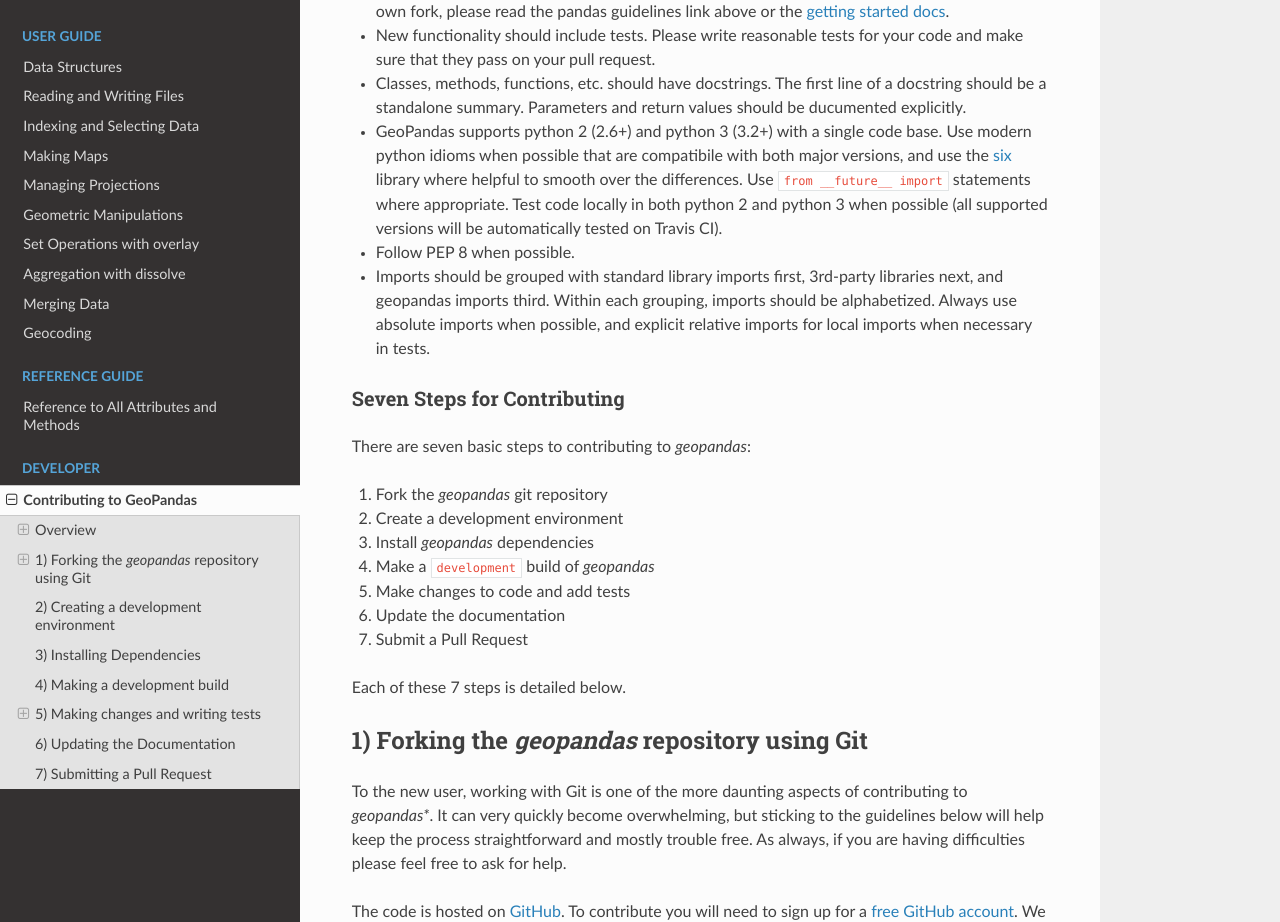
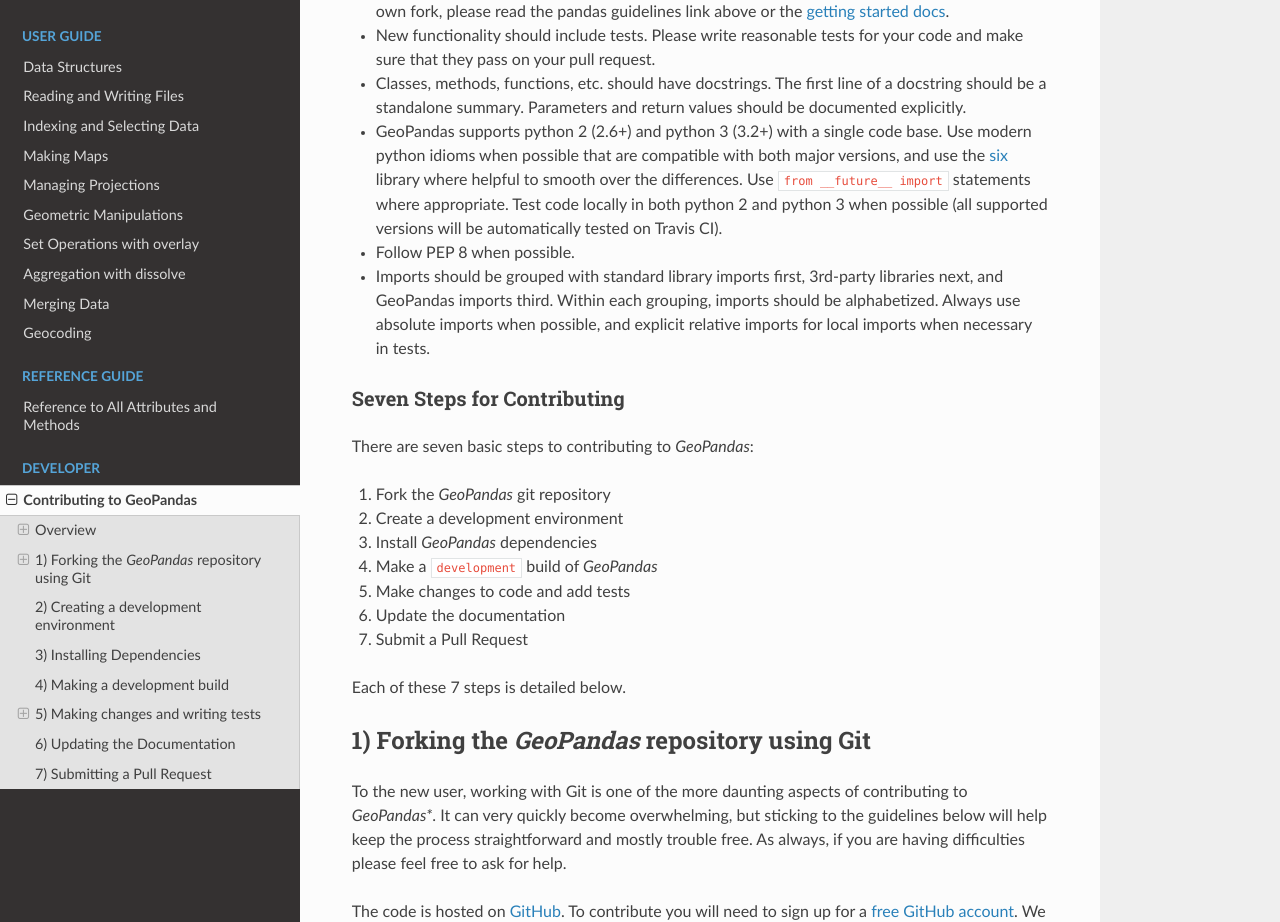
Before and after one commit to geopandas/geopandas, a Sphinx documentation site: the page built from doc/source/contributing.rst, in a window 1280 px wide and 1400 px high, scrolled down 392 px. Shown: the part 184-1106 px from the top of the window. Built offline with Sphinx 7.4.7 and the Read the Docs theme 2.0.0, drawn with Linux system fonts in a browser that asks for light colours; pages that are not in the unit, such as notebooks, are missing from menus; some of the changed text lies outside the part shown.

Commit message:
a few updates to contributing

```diff
--- a/doc/source/contributing.rst
+++ b/doc/source/contributing.rst
@@ -32,11 +32,11 @@
 
 - Classes, methods, functions, etc. should have docstrings.  The first
   line of a docstring should be a standalone summary.  Parameters and
-  return values should be ducumented explicitly.
+  return values should be documented explicitly.
 
 - GeoPandas supports python 2 (2.6+) and python 3 (3.2+) with a single
   code base.  Use modern python idioms when possible that are
-  compatibile with both major versions, and use the
+  compatible with both major versions, and use the
   `six <https://pythonhosted.org/six>`_ library where helpful to smooth
   over the differences.  Use ``from __future__ import`` statements where
   appropriate.  Test code locally in both python 2 and python 3 when
@@ -46,7 +46,7 @@
 - Follow PEP 8 when possible.
 
 - Imports should be grouped with standard library imports first,
-  3rd-party libraries next, and geopandas imports third.  Within each
+  3rd-party libraries next, and GeoPandas imports third.  Within each
   grouping, imports should be alphabetized.  Always use absolute
   imports when possible, and explicit relative imports for local
   imports when necessary in tests.
@@ -55,12 +55,12 @@
 Seven Steps for Contributing
 ~~~~~~~~~~~~~~~~~~~~~~~~~~~~
 
-There are seven basic steps to contributing to *geopandas*:
+There are seven basic steps to contributing to *GeoPandas*:
 
-1) Fork the *geopandas* git repository
+1) Fork the *GeoPandas* git repository
 2) Create a development environment
-3) Install *geopandas* dependencies
-4) Make a ``development`` build of *geopandas*
+3) Install *GeoPandas* dependencies
+4) Make a ``development`` build of *GeoPandas*
 5) Make changes to code and add tests
 6) Update the documentation
 7) Submit a Pull Request
@@ -68,10 +68,10 @@
 Each of these 7 steps is detailed below.
 
 
-1) Forking the *geopandas* repository using Git
+1) Forking the *GeoPandas* repository using Git
 ------------------------------------------------
 
-To the new user, working with Git is one of the more daunting aspects of contributing to *geopandas**.
+To the new user, working with Git is one of the more daunting aspects of contributing to *GeoPandas**.
 It can very quickly become overwhelming, but sticking to the guidelines below will help keep the process
 straightforward and mostly trouble free.  As always, if you are having difficulties please
 feel free to ask for help.
@@ -100,7 +100,7 @@
 Forking
 ~~~~~~~~
 
-You will need your own fork to work on the code. Go to the `geopandas project
+You will need your own fork to work on the code. Go to the `GeoPandas project
 page <https://github.com/geopandas/geopandas>`_ and hit the ``Fork`` button. You will
 want to clone your fork to your machine::
 
@@ -109,7 +109,7 @@
     git remote add upstream git://github.com/geopandas/geopandas.git
 
 This creates the directory `geopandas-yourname` and connects your repository to
-the upstream (main project) *geopandas* repository.
+the upstream (main project) *GeoPandas* repository.
 
 The testing suite will run automatically on Travis-CI once your pull request is
 submitted.  However, if you wish to run the test suite on a branch prior to
@@ -132,7 +132,7 @@
 
 This changes your working directory to the shiny-new-feature branch.  Keep any
 changes in this branch specific to one bug or feature so it is clear
-what the branch brings to *geopandas*. You can have many shiny-new-features
+what the branch brings to *GeoPandas*. You can have many shiny-new-features
 and switch in between them using the git checkout command.
 
 To update this branch, you need to retrieve the changes from the master branch::
@@ -140,7 +140,7 @@
     git fetch upstream
     git rebase upstream/master
 
-This will replay your commits on top of the latest geopandas git master.  If this
+This will replay your commits on top of the latest GeoPandas git master.  If this
 leads to merge conflicts, you must resolve these before submitting your pull
 request.  If you have uncommitted changes, you will need to ``stash`` them prior
 to updating.  This will effectively store your changes and they can be reapplied
@@ -150,16 +150,16 @@
 
 2) Creating a development environment
 ---------------------------------------
-A development environment is a virtual space where you can keep an independent installation of *geopandas*.
+A development environment is a virtual space where you can keep an independent installation of *GeoPandas*.
 This makes it easy to keep both a stable version of python in one place you use for work, and a development
 version (which you may break while playing with code) in another.
 
-An easy way to create a *geopandas* development environment is as follows:
+An easy way to create a *GeoPandas* development environment is as follows:
 
 - Install either `Anaconda <http://docs.continuum.io/anaconda/>`_ or
   `miniconda <http://conda.pydata.org/miniconda.html>`_
 - Make sure that you have :ref:`cloned the repository <contributing.forking>`
-- ``cd`` to the *geopandas** source directory
+- ``cd`` to the *GeoPandas** source directory
 
 Tell conda to create a new environment, named ``geopandas_dev``, or any other name you would like
 for this environment, by running::
```
Also changed, not shown: other parts of doc/source/contributing.rst (+2 -2 lines).
